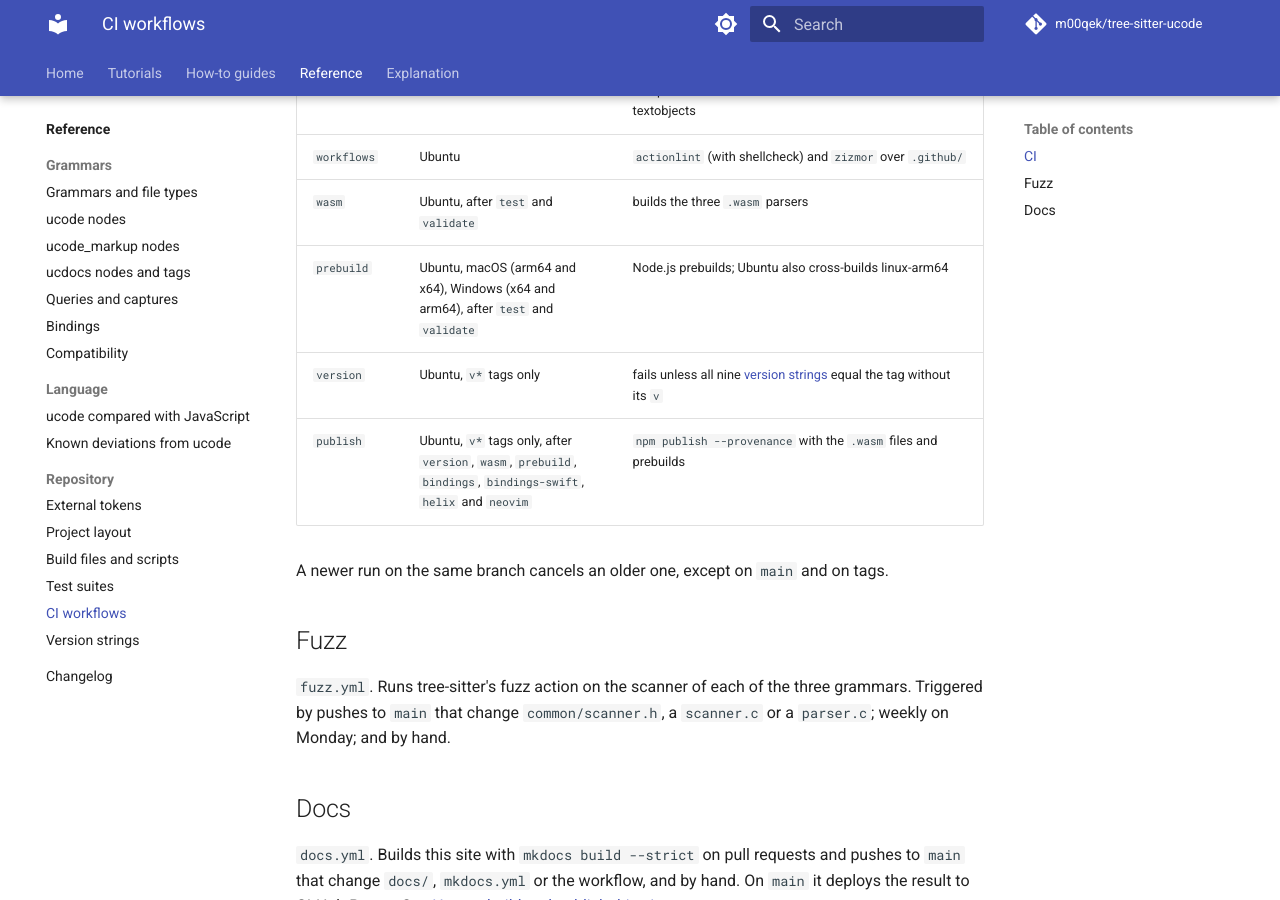
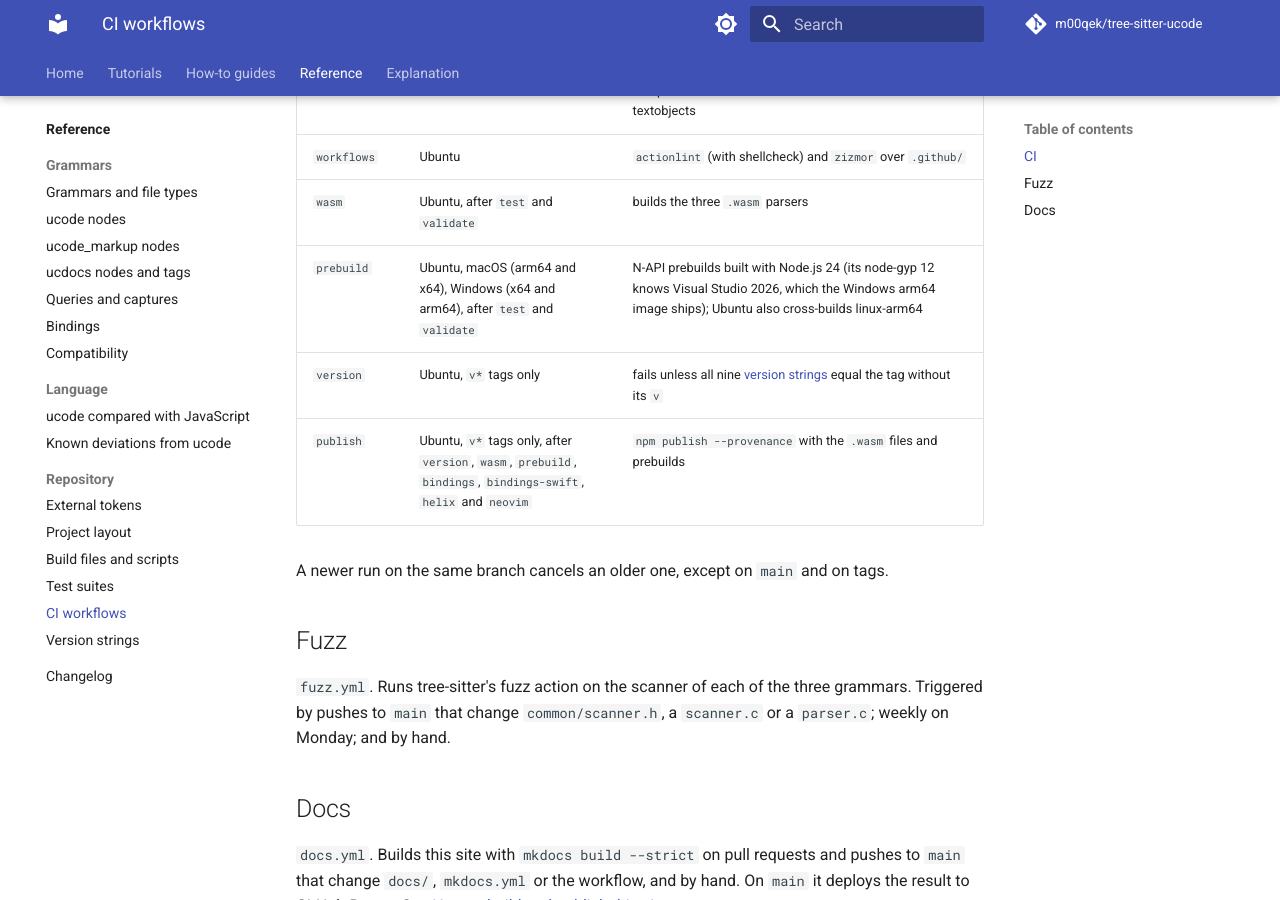
Before and after one commit to m00qek/tree-sitter-ucode, an MkDocs documentation site: the page built from docs/reference/ci.md, in a window 1280 px wide and 900 px high, scrolled down 908 px. Built offline with MkDocs 1.6.1 and Material for MkDocs 9.7.7, drawn with Linux system fonts in a browser that asks for light colours; comment, search, counter and statistics services are not loaded.

Commit message:
ci: build prebuilds with Node 24 so Windows arm64 finds Visual Studio 2026
The windows-11-arm image ships Visual Studio 2026 (18.x). Node 22's npm
bundles node-gyp 11.5.0, which does not know that version and fails;
Node 24's npm bundles node-gyp 12, which does. N-API prebuilds do not
depend on the Node version that builds them.

```diff
--- a/docs/reference/ci.md
+++ b/docs/reference/ci.md
@@ -24,7 +24,7 @@ artifacts.
 | `neovim` | Ubuntu | `scripts/check-nvim-queries.lua` with Neovim 0.12.5 and pinned commits of nvim-treesitter and nvim-treesitter-textobjects |
 | `workflows` | Ubuntu | `actionlint` (with shellcheck) and `zizmor` over `.github/` |
 | `wasm` | Ubuntu, after `test` and `validate` | builds the three `.wasm` parsers |
-| `prebuild` | Ubuntu, macOS (arm64 and x64), Windows (x64 and arm64), after `test` and `validate` | Node.js prebuilds; Ubuntu also cross-builds linux-arm64 |
+| `prebuild` | Ubuntu, macOS (arm64 and x64), Windows (x64 and arm64), after `test` and `validate` | N-API prebuilds built with Node.js 24 (its node-gyp 12 knows Visual Studio 2026, which the Windows arm64 image ships); Ubuntu also cross-builds linux-arm64 |
 | `version` | Ubuntu, `v*` tags only | fails unless all nine [version strings](versions.md) equal the tag without its `v` |
 | `publish` | Ubuntu, `v*` tags only, after `version`, `wasm`, `prebuild`, `bindings`, `bindings-swift`, `helix` and `neovim` | `npm publish --provenance` with the `.wasm` files and prebuilds |
 
```
Also changed, not shown: 1 other file.
